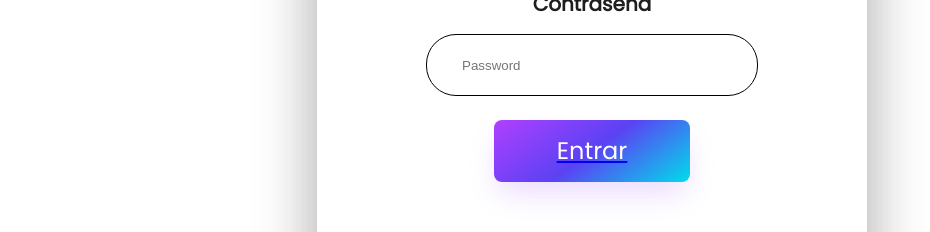
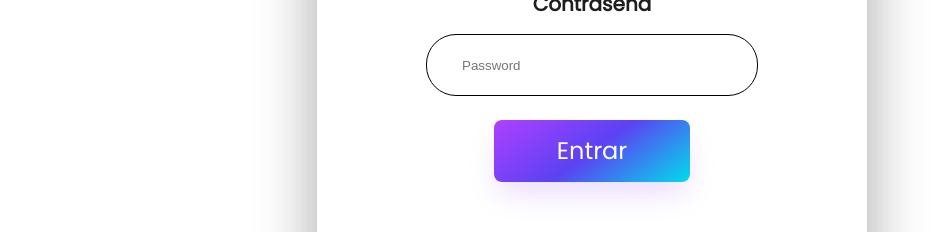
Before and after one commit to alejandromotadev/Mantenimiento-front, a React (Create React App) app in the folder project_front/: page / in a window 1280 px wide. Shown: the part 531-763 px from the top of the page, without its empty margins (48-978 px from the left). Built offline with nearby package versions, Linux system fonts and the light colour scheme.

Commit message:
Login funcionando sin retroalimentacion

```diff
--- a/project_front/src/pages/Login.jsx
+++ b/project_front/src/pages/Login.jsx
@@ -1,7 +1,35 @@
 import Style from "./Login.module.css";
-import { Link } from "react-router-dom";
+import { axiosInstance } from "../services/axios";
+import { useState } from "react";
+import { useNavigate } from "react-router-dom";
 
 const Login = () => {
+	const [username, setUsername] = useState(null);
+	const [password, setPassword] = useState(null);
+	const navigate = useNavigate()
+
+	const login = async () => {
+		if (username !== null) {
+			if(password !==null) {
+				let data = {
+					"username" : username,
+					"password" : password
+				}
+				await axiosInstance.post("user/login/",data)
+				.then(res =>{
+					console.log(res.data);
+					localStorage.setItem('token',res.data.access_token)
+					navigate('/proceso')
+				})
+				.catch(error => alert(error));
+			}else{
+				console.log("No password provided")
+			}
+		} else {
+			console.log("No username provided");
+		}
+	};
+
 	return (
 		<div className={Style.main}>
 			<div className={Style.block}>
@@ -10,30 +38,31 @@ const Login = () => {
 				<h1 className={Style.titlo2}>Usuario</h1>
 
 				<div className={Style.inputcont}>
-					<i class="fa fa-user icon"></i>
+					<i className="fa fa-user icon"></i>
 					<input
 						className={Style.input}
 						type="email"
 						placeholder="Usuario"
+						onChange={(e) => setUsername(e.target.value)}
+						onBlur={(e) => setUsername(e.target.value)}
 					/>
 				</div>
 
 				<h1 className={Style.titulo2}>Contraseña</h1>
 
 				<div className={Style.inputcont}>
-					<i class="fa fa-unlock-alt"></i>
+					<i className="fa fa-unlock-alt"></i>
 					<input
 						className={Style.input}
 						type="password"
 						placeholder="Password"
+						onChange={(e) => setPassword(e.target.value)}
+						onBlur={(e) => setPassword(e.target.value)}
 					/>
 				</div>
 
 				<div className={Style.wrapper}>
-					<Link to="/proceso">
-						{" "}
-						<button className={Style.button63}>Entrar</button>{" "}
-					</Link>
+					<button className={Style.button63} onClick={login}>Entrar</button>
 				</div>
 			</div>
 		</div>
--- /dev/null
+++ b/project_front/src/services/axios.js
@@ -0,0 +1,8 @@
+import axios from 'axios';
+
+export const axiosInstance = axios.create({
+    baseURL: 'http://localhost:8000/api/v1/',
+    headers: {
+        'Content-type': 'application/json',
+    },
+});
```
Also changed, not shown: project_front/src/App.jsx (renamed from project_front/src/App.js).
